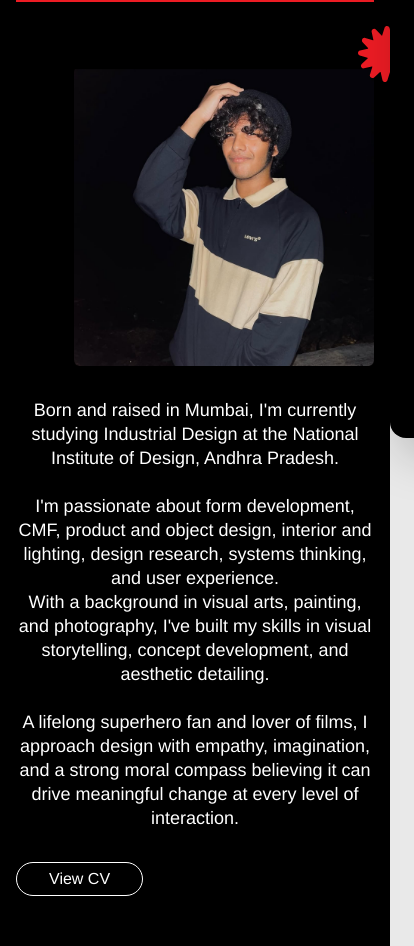
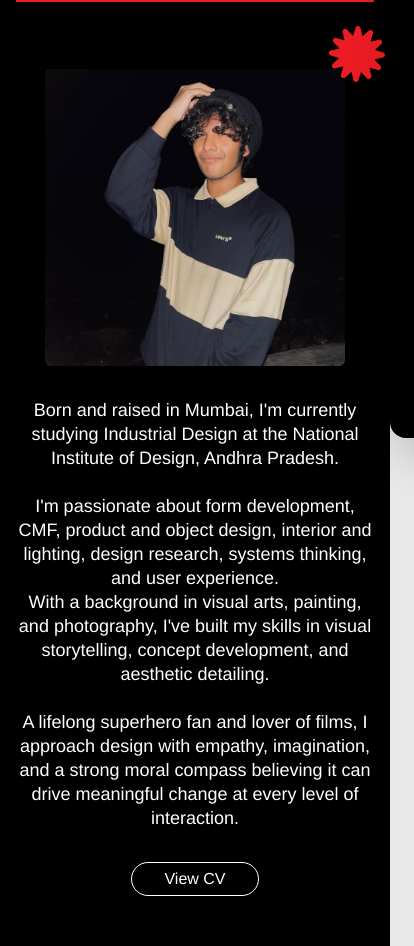
Before and after one commit to kshitijmohan15/aryaman-portfolio, a Next.js app: page /about in a window 390 px wide. Shown: the part 406-1352 px from the top of the page, 414 px wide, since content can reach past the window. Built offline with nearby package versions, Linux system fonts and the light colour scheme.

Commit message:
Refactor layout in About page to enhance alignment and visual consistency of elements.

```diff
--- a/src/app/about/page.tsx
+++ b/src/app/about/page.tsx
@@ -53,8 +53,8 @@ export default function About() {
           </div>
         </section>
         <section className="mt-16">
-          <div className="flex flex-col lg:flex-row w-full items-end gap-8 lg:gap-16">
-            <div className="relative">
+          <div className="flex flex-col lg:flex-row w-full items-center lg:items-end gap-8 lg:gap-16">
+            <div className="relative flex justify-center">
               <Image
                 src="/star.svg"
                 alt="Me"
@@ -64,8 +64,8 @@ export default function About() {
               />
               <Image src="/headshot.png" alt="Me" width={360} height={360} className="w-[300px] lg:w-[397px] h-auto" />
             </div>
-            <div className="flex flex-col gap-8">
-              <p className="w-full lg:w-[700px] text-lg lg:text-xl leading-6 font-light text-center lg:text-left">
+            <div className="flex flex-col gap-8 items-center lg:items-start">
+              <p className="w-full text-lg lg:text-xl leading-6 font-light text-center lg:text-left">
                 Born and raised in Mumbai, I&apos;m currently studying <b>Industrial Design</b> at the <strong>National Institute of Design, Andhra Pradesh</strong>.
                 <br />
                 <br />
```
